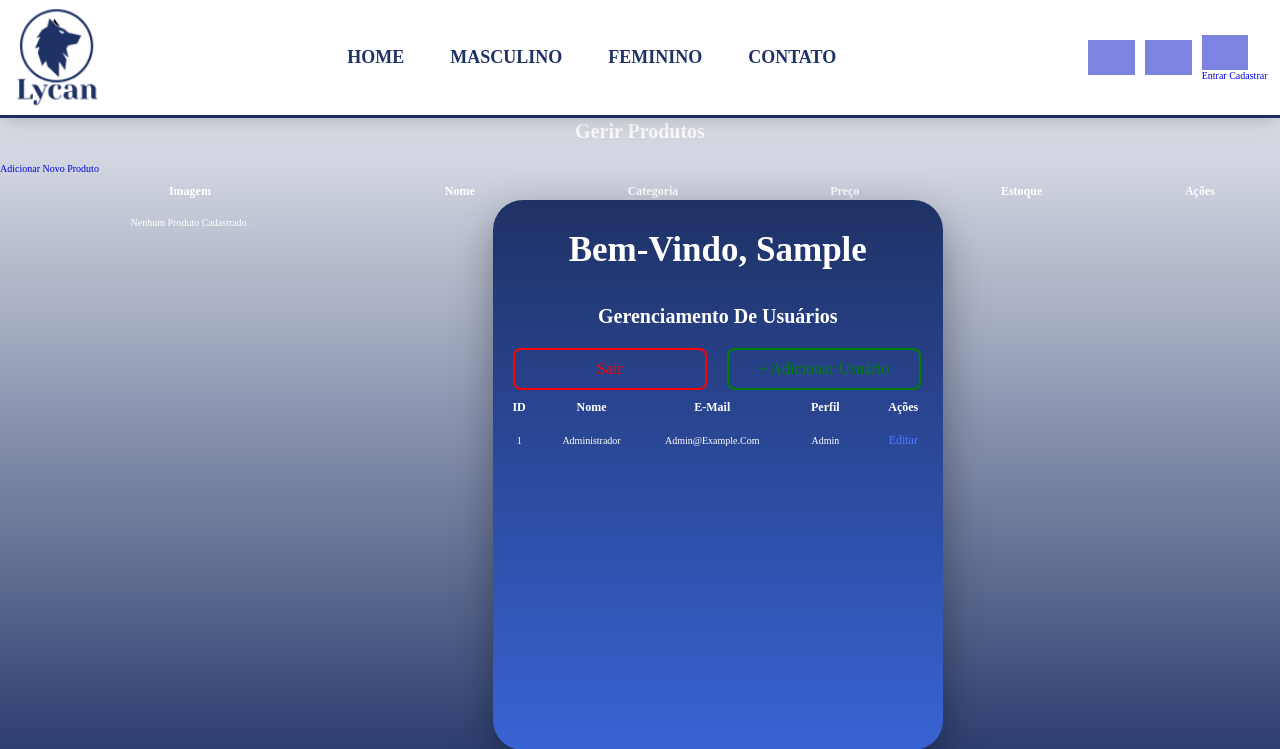
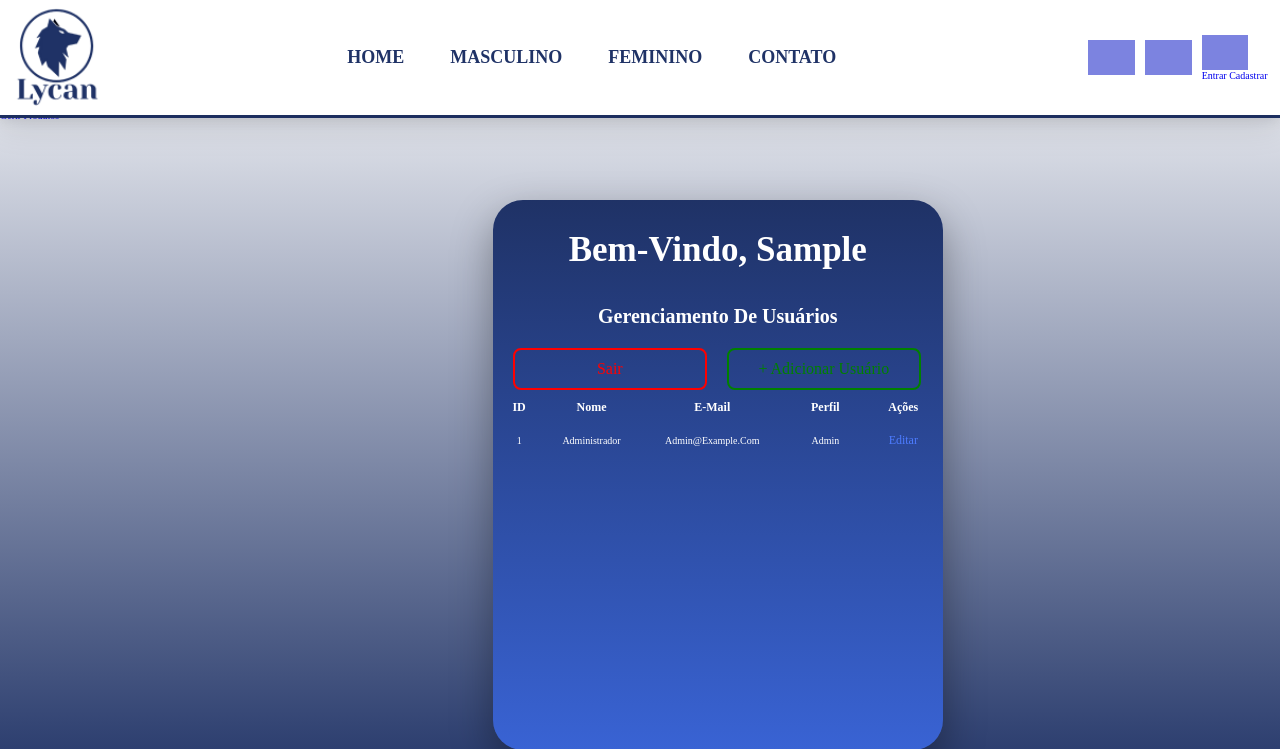
Before and after one commit to nkgabriiel/lycanProject, a PHP site: page /lycanproject/dashboard.php in a window 1280 px wide. Shown: the top 749 px of the page. Run offline with PHP 8.4, Linux system fonts and the light colour scheme; the visitor is signed in with stand-in values (Sample User, id 1); data comes from the database, SQL or seed files in the repository; data that the repository does not hold is empty; grey boxes are pictures that could not be loaded.

Commit message:
hotfix crud overlay on dashboard

```diff
--- a/public/dashboard.php
+++ b/public/dashboard.php
@@ -8,7 +8,6 @@ $usuario_exib = htmlspecialchars($_SESSION['usuario_nome'] ?? 'Admin', ENT_QUOTE
 $admin_id_logado = $_SESSION['usuario_id'];
 
 $lista_usuarios = [];
-$lista_produtos = [];
 
 if($_SESSION['perfil'] === 'admin') {
 
@@ -17,13 +16,6 @@ if($_SESSION['perfil'] === 'admin') {
 
         $stmt = $pdo->query('SELECT id, nome, email, perfil FROM usuarios ORDER BY nome ASC');
         $lista_usuarios = $stmt->fetchAll(PDO::FETCH_ASSOC);
-
-        $sql_produtos = 'SELECT p.*, c.nome as categoria_nome
-                         FROM produtos p
-                         LEFT JOIN categorias c ON p.categoria_id = c.id
-                         ORDER BY p.nome ASC';
-        $stmt_prod = $pdo->query($sql_produtos);
-        $lista_produtos = $stmt_prod->fetchAll(PDO::FETCH_ASSOC);
 
     } catch (PDOException $e) {
         die("Erro ao buscar usuários: ". $e->getMessage());
@@ -134,50 +126,4 @@ if($_SESSION['perfil'] === 'admin') {
         <?php endif ?>
         </div>
 
-        <h2>Gerir Produtos</h2>
-        <a href="<?= BASE_URL ?>/public/produto_form.php">Adicionar Novo Produto</a>
-        <table>
-            <thead>
-                <tr>
-                    <th>Imagem</th>
-                    <th>Nome</th>
-                    <th>Categoria</th>
-                    <th>Preço</th>
-                    <th>Estoque</th>
-                    <th>Ações</th>
-                </tr>
-            </thead>
-            <tbody>
-                <?php if (empty($lista_produtos)): ?>
-                <tr>
-                    <td colspan="6">Nenhum produto cadastrado.</td>
-                </tr>
-                 <?php else: ?>
-                    <?php foreach($lista_produtos as $produto): ?>
-                        <tr>
-                            <td>
-                                <?php if(!empty($produto['imagem_url'])): ?>
-                                    <img src="<?= htmlspecialchars($produto['imagem_url'])?>" alt="Prod">
-                                <?php else: ?>
-                                    <span>Sem img</span>
-                                <?php endif; ?>
-                            </td>
-                            <td><?= htmlspecialchars($produto['nome']) ?></td>
-                            <td><?= htmlspecialchars($produto['categoria_nome'] ?? 'Sem categoria') ?></td>
-                            <td>R$ <?= number_format($produto['preco'], 2, ',', '.') ?></td>
-                            <td><?= $produto['estoque'] ?></td>
-                            <td>
-                                <a href="<?= BASE_URL ?>/public/produto_form.php?id=<?=$produto['id']?>">Editar</a>
-
-                                <form action="<?= BASE_URL ?>/app/deletar_produto.php" method="POST" style="display:inline;" onsubmit="return confirm('Tem certeza que deseja excluir esse produto?');">
-                                    <input type="hidden" name="produto_id" value="<?= $produto['id'] ?>">
-                                    <button type="submit">Deletar</button>
-                                </form>
-                            </td>
-                        </tr>
-                        <?php endforeach; ?>
-                        <?php endif; ?>
-            </tbody>
-        </table>
-</body>
-</html>
+        <a href="<?= BASE_URL ?>/public/produto_listar.php">Gerir Produtos</a>
```
Also changed, not shown: public/produto_listar.php (added, +79 -0 lines).
